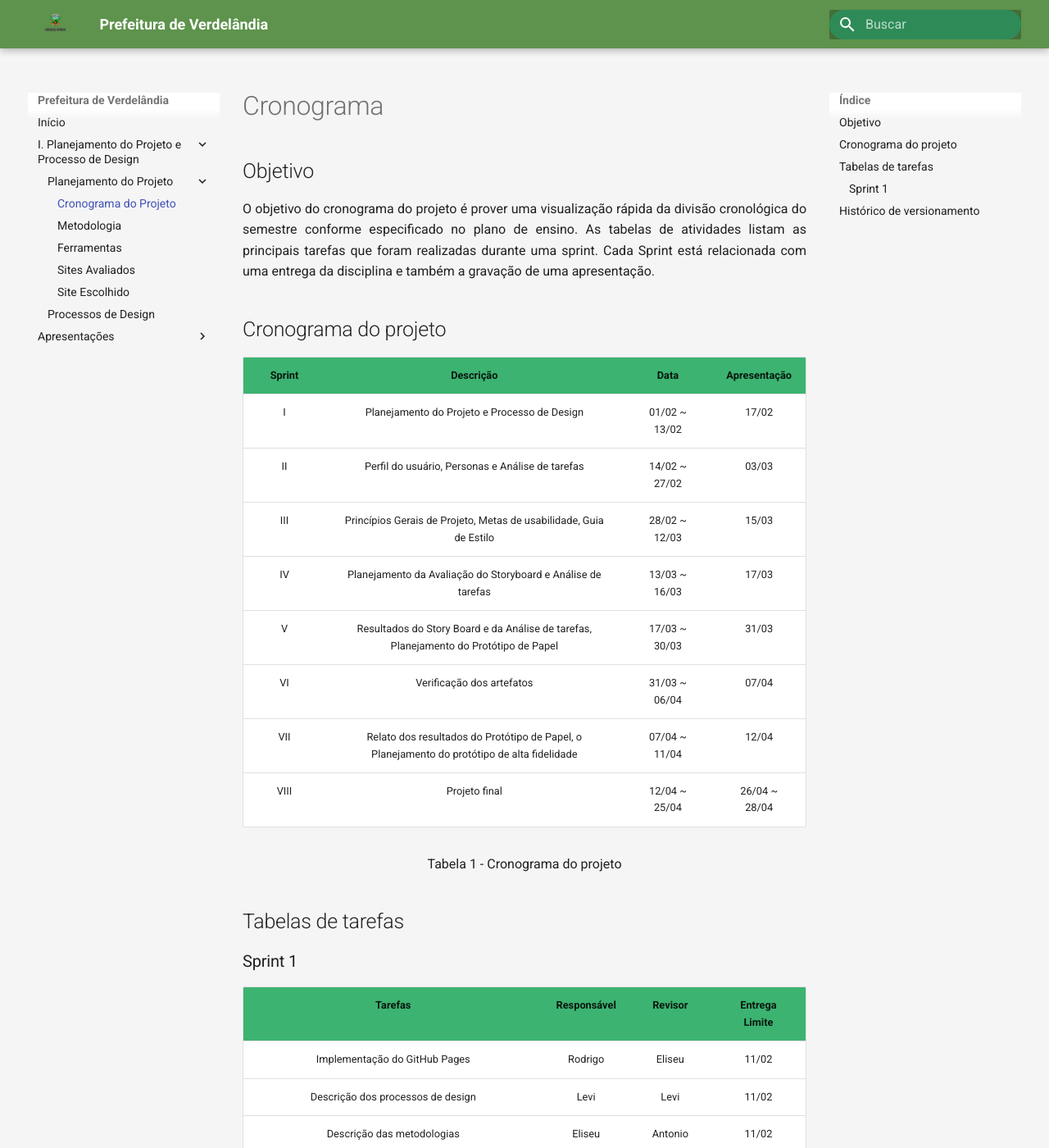
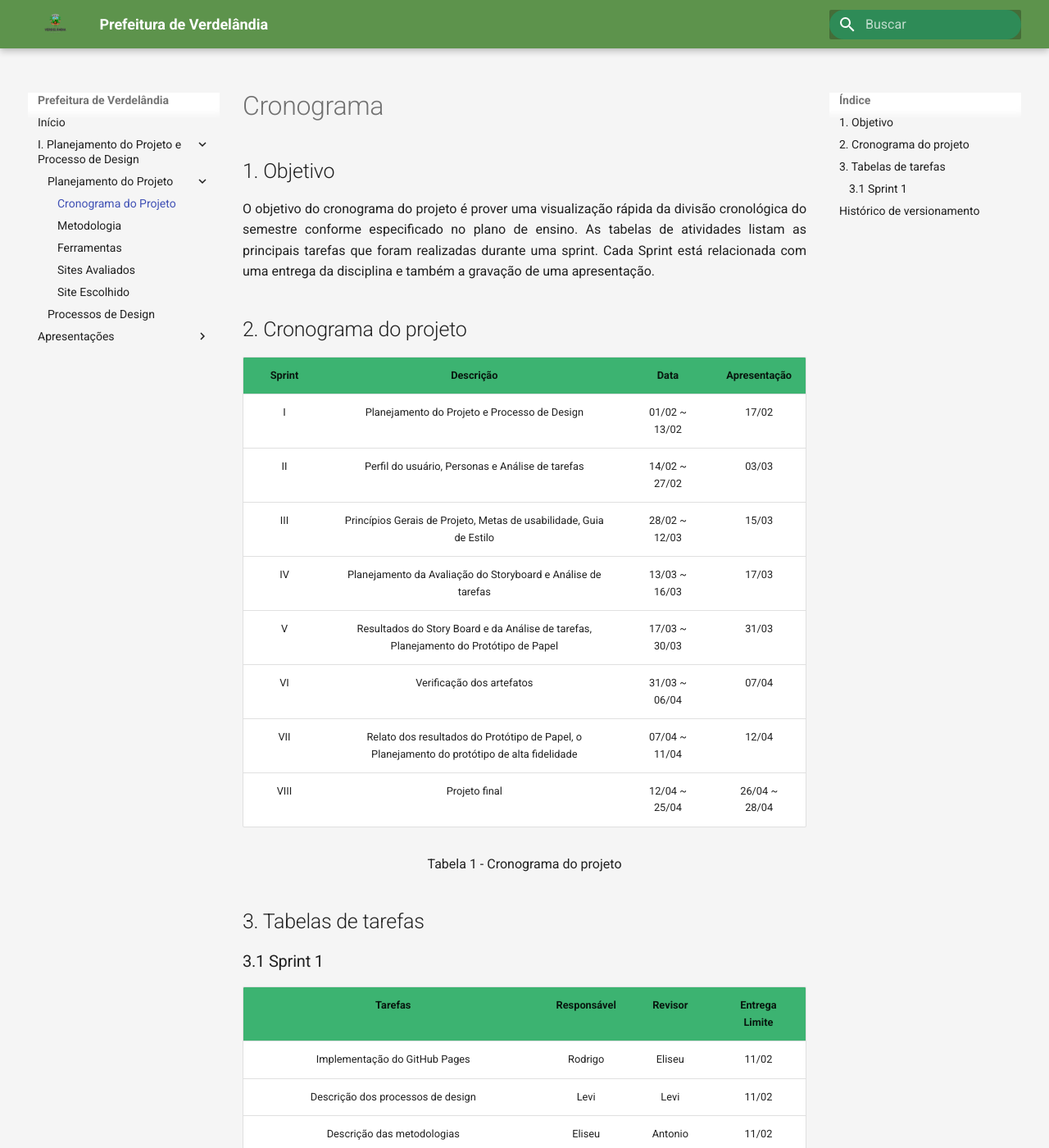
Before and after one commit to valdersonjr/2021.2-Prefeitura-Verdelandia, an MkDocs documentation site: the page built from docs/documentos/Cronograma.md, in a window 1280 px wide and 1400 px high. Shown: the whole window at 82% size. Built offline with MkDocs 1.6.1 and Material for MkDocs 9.7.7, drawn with Linux system fonts in a browser that asks for light colours.

Commit message:
fix: numeracao adicionada

```diff
--- a/docs/documentos/Cronograma.md
+++ b/docs/documentos/Cronograma.md
@@ -1,12 +1,12 @@
 # Cronograma
 
-## Objetivo
+## 1. Objetivo
 
 <p align="justify">
 O objetivo do cronograma do projeto é prover uma visualização rápida da divisão cronológica do semestre conforme especificado no plano de ensino. As tabelas de atividades listam as principais tarefas que foram realizadas durante uma sprint. Cada Sprint está relacionada com uma entrega da disciplina e também a gravação de uma apresentação.
 </p>
 
-## Cronograma do projeto
+## 2. Cronograma do projeto
 
 | Sprint | Descrição       | Data                                           | Apresentação        |
 | :------: | :----------: | :---------------------------------------------------: | :------------: |
@@ -23,9 +23,9 @@ O objetivo do cronograma do projeto é prover uma visualização rápida da divi
   Tabela 1 - Cronograma do projeto
 </center>
 
-## Tabelas de tarefas
+## 3. Tabelas de tarefas
 
-### Sprint 1
+### 3.1 Sprint 1
 | Tarefas         | Responsável | Revisor   | Entrega Limite |
 | :-----:         | :---------: | :-----:   | :--------------: |
 | Implementação do GitHub Pages    | Rodrigo	    | Eliseu    | 11/02            |
```
